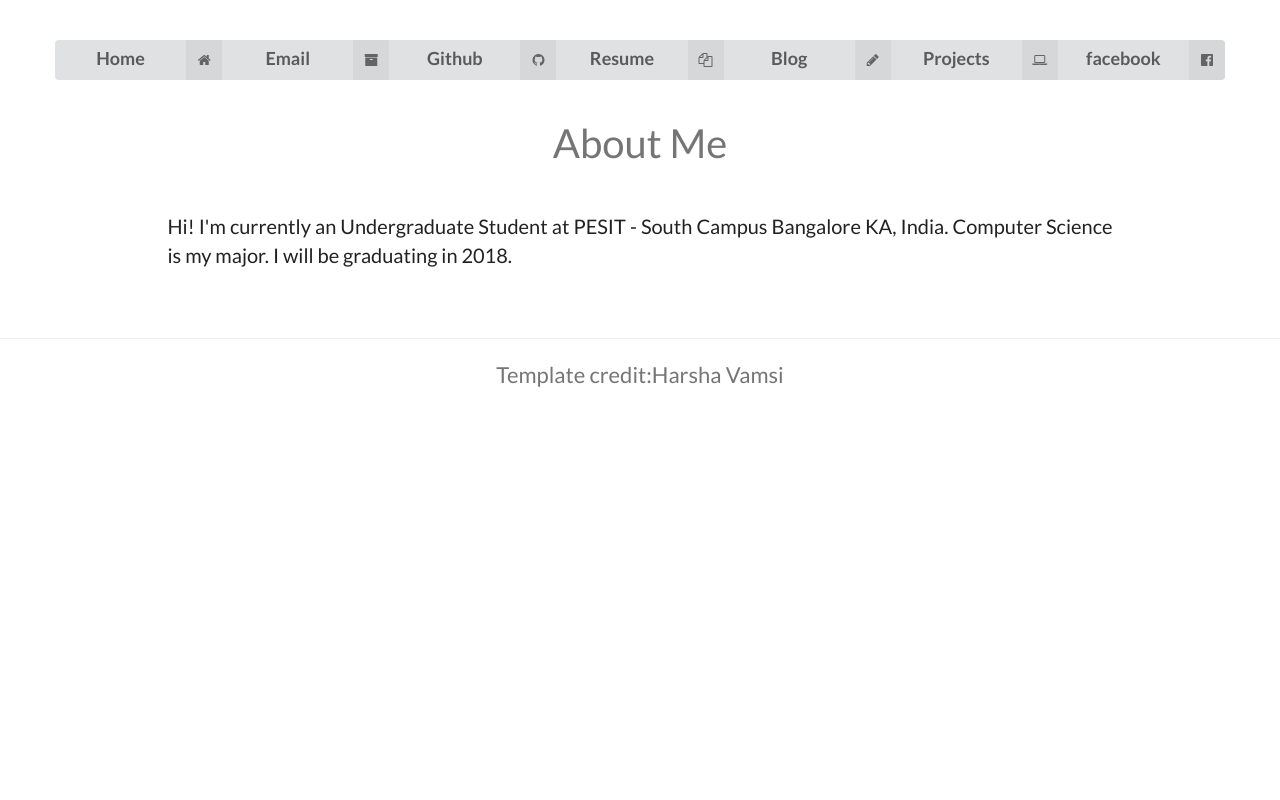
After one commit to shastri17/myweb, a Django app: a page that uses myweb/templates/website/about.html in a window 1280 px wide. The commit adds this page. Run offline with Django 3.2, Linux system fonts and the light colour scheme; some libraries are stand-ins or nearby versions.

Commit message:
adding about page

```diff
--- /dev/null
+++ b/myweb/templates/website/about.html
@@ -0,0 +1,71 @@
+<!DOCTYPE html>{% load staticfiles %}
+<html>
+
+  <head>
+  <meta charset="utf-8">
+  <meta http-equiv="X-UA-Compatible" content="IE=edge">
+  <meta name="viewport" content="width=device-width, initial-scale=1">
+  <title>Ganesh shastri</title>
+  <meta name="description" content="">
+  <link rel="stylesheet" type="text/css" href="{% static 'css/styles.css' %}">
+  <link rel="stylesheet" href="{% static 'css/bootstrap.min.css' %}">
+  <link rel="stylesheet" type="text/css" href="{% static 'css/buttons.css' %}">
+  <link rel="stylesheet" type="text/css" href="{% static 'css/semantic.css' %}">
+  <link rel="stylesheet" type="text/css" href="{% static 'css/semantic-ui-icon/icon.css' %}">
+  <link rel="stylesheet" type="text/css" href="{% static 'css/semantic-ui-button/button.css' %}">
+   <script type="text/javascript" src="{% static 'js/semantic.js' %}"></script>
+
+</head>
+<body>
+<div class="container">
+  <div class="row">
+  <br>
+  <br>
+<div class="seven ui buttons hidden-xs">
+  <a class="ui right labeled icon button" href="{% url 'website:index' %}"><i class="home icon"></i>
+  <span class="navfont">Home</span>
+  </a>
+  <a class="ui right labeled icon button" href="mailto:ganesh.s.shastri@gmail.com"><i class="archive icon"></i><span class="navfont">Email</span></a>
+  <a class="ui right labeled icon button" href="https://github.com/shastri17" target="_blank"><i class="github icon"></i><span class="navfont">Github</span></a>
+  <a class="ui right labeled icon button" href="/"><i class="copy icon"></i><span class="navfont">Resume</span></a>
+  <a class="ui right labeled icon button" href="/"><i class="write icon"></i><span class="navfont">Blog</span></a>
+  <a class="ui right labeled icon button" href="/"><i class="laptop icon"></i><span class="navfont">Projects</span></a>
+   <a class="ui right labeled icon button" href="https://www.facebook.com/ganesh.shastri.56"><i class="facebook icon"></i><span class="navfont">facebook</span></a>
+</div>
+
+
+
+  <div class=" col-md-10 col-md-offset-1">
+  <p><div class="top-35">
+<p class=" text-center postheading" style="color:#757575;">About Me</p>
+<p class="postcontent text-justify">Hi! I'm currently an Undergraduate Student at PESIT - South Campus Bangalore KA, India. Computer Science is my major. I will be graduating in 2018.
+<br>
+<br>
+
+
+</p>
+</div>
+<br>
+</p>
+  </div>
+  </div>
+  </div>
+  <div class="text-center">
+
+ <div class="4 ui buttons visible-xs">
+  <a class="ui button" href="/about/"><span>About</span></a>
+  <a class="ui button" href="https://github.com/harshavamsi" target="_blank"><span >Github</span></a>
+  <a class="ui button" href="/all/"><span>Blog</span></a>
+  <a class="ui button" href="/projects/"><span>Projects</span></a>
+</div>
+  </div>
+  <hr class="subl">
+  <footer>
+  <div class="text-center">
+
+    <p class="footertext" style="color:#757575;">Template credit:Harsha Vamsi</p>
+  </div>
+  </footer>
+  <script src="../js/insta.js" data-no-instant></script>
+  <script data-no-instant>InstantClick.init();</script>
+</body>
--- a/myweb/website/urls.py
+++ b/myweb/website/urls.py
@@ -6,6 +6,8 @@ app_name = 'website'
 
 urlpatterns = [
 	url(r'^$',views.index,name='index'),
+	url(r'^new/$',views.about,name='about'),
+
 
 
 
--- a/myweb/website/views.py
+++ b/myweb/website/views.py
@@ -6,3 +6,8 @@ from django.http import HttpResponse,HttpResponseRedirect
 
 def index(request):
 	return render(request, 'website/index.html')
+
+
+
+def about(request):
+	return render(request,'website/about.html')
```
Also changed, not shown: myweb/templates/website/index.html (+8 -6 lines), 2 other files.
